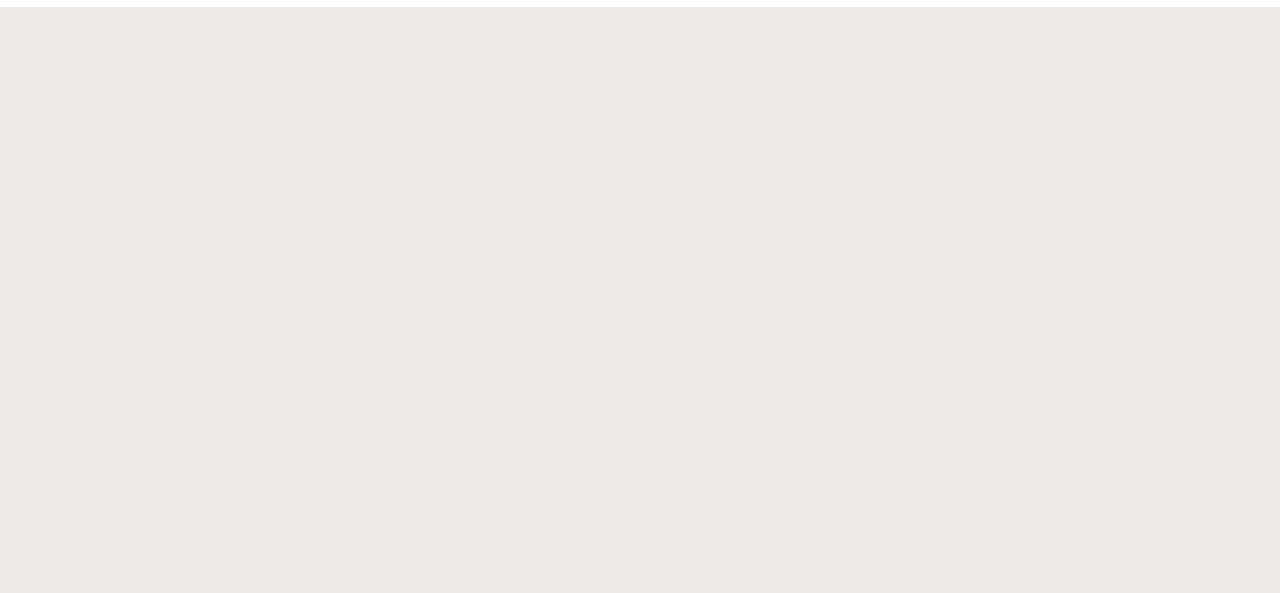
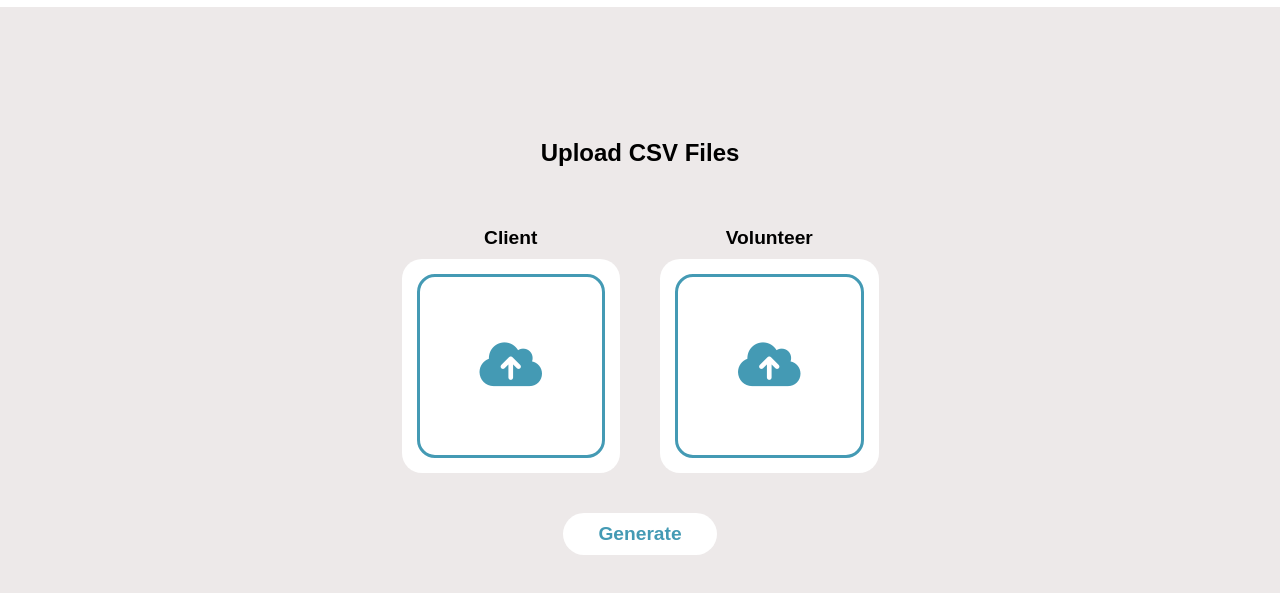
Before and after one commit to EfrenLlanes17/EMMPhoneTree, a website: page public/index.html in a window 1280 px wide. Shown: the part 133-726 px from the top of the page. Drawn offline with Linux system fonts and the light colour scheme.

Commit message:
UI and upload implentation for upload page finished

```diff
--- a/public/index.css
+++ b/public/index.css
@@ -1,6 +1,7 @@
 html, body {
     height: 100%;
     margin: 0;
+    font-family: sans-serif;
 }
 
 body {
@@ -13,9 +14,20 @@
     flex: 1.75;
 }
 
-.content{
+.container{
     background-color: #ede9e9;
     flex: 8.25;
+    display: flex;
+    justify-content: center;
+    align-items: center;
+    height: auto;
+}
+
+.content{
+    display: flex;
+    flex-direction: column;
+    text-align: center;
+    gap: 40px;
 }
 
 .logo{
@@ -24,3 +36,54 @@
     display: flex;
     align-items: center;
 }
+
+.generateBtn{
+  background-color: white;
+  color: #449ab4;
+  border: none;
+  font-weight: bold;
+  padding: 10px 35px;
+  border-radius: 25px;
+  cursor: pointer;
+  font-size:1.2rem;
+  align-self: center;
+}
+
+.uploadContainer {
+  display: flex;
+  gap: 40px;
+  justify-content: center;
+}
+
+.upload-group {
+  display: flex;
+  flex-direction: column;
+  align-items: center;
+  gap: 10px;
+}
+
+.upload-group h2 {
+  margin: 0;
+  font-size: 1.2rem;
+}
+
+.upload-btn {
+  background-color: white;
+  border: none;
+  padding: 15px;
+  border-radius: 20px;
+  cursor: pointer;
+}
+
+.upload-btn .inner {
+  border: 3px solid #449ab4;
+  border-radius: 18px;
+  padding: 60px;
+  color: #449ab4;
+  font-size: 50px;
+}
+
+.inner p{
+    font-size: 1rem;
+    margin: 0;
+}
--- a/public/index.html
+++ b/public/index.html
@@ -22,8 +22,9 @@
       to avoid connecting the SDK to running emulators.
     -->
     <!-- <script defer src="/__/firebase/init.js?useEmulator=true"></script> -->
-    <script src="index.js"></script>
+    <script src="index.js" defer></script>
     <link rel="stylesheet" href="./index.css">
+    <link rel="stylesheet" href="https://cdnjs.cloudflare.com/ajax/libs/font-awesome/6.5.0/css/all.min.css">
 
   </head>
   <body>
@@ -35,7 +36,38 @@
 
     </div>
 
-    <div class="content">
+    <div class="container">
+      <div class="content">
+        <h2 class="uplaodtext">Upload CSV Files</h2>
+        <div class="uploadContainer">
+
+           <div class="upload-group">
+            <h2>Client</h2>
+            <button id="clientUpload" class="upload-btn">
+              <div class="inner">
+                <i class="fa-solid fa-cloud-arrow-up"></i>
+                <p id="clientFileName"></p>
+              </div>
+            </button>
+          </div>
+          <input type="file" id="clientFile" accept=".csv,.xlsx" hidden>
+
+          <div class="upload-group">
+            <h2>Volunteer</h2>
+            <button id="volunteerUpload" class="upload-btn">
+              <div class="inner">
+                <i class="fa-solid fa-cloud-arrow-up"></i>
+                <p id="volunteerFileName"></p>
+              </div>
+            </button>
+            <input type="file" id="volunteerFile" accept=".csv,.xlsx" hidden>
+          </div>
+
+
+        </div>
+        <button id="generateBtn" class="generateBtn">Generate</button>
+
+      </div>
 
     </div>
 
--- a/public/index.js
+++ b/public/index.js
@@ -0,0 +1,33 @@
+const volunteerBtn = document.getElementById("volunteerUpload");
+const volunteerFileInput = document.getElementById("volunteerFile");
+const volunteerFileNameText = document.getElementById("volunteerFileName");
+
+const clientBtn = document.getElementById("clientUpload");
+const clientFileInput = document.getElementById("clientFile");
+const clientFileNameText = document.getElementById("clientFileName");
+
+const generateBtn = document.getElementById("generateBtn");
+
+volunteerBtn.addEventListener("click", () => {
+  volunteerFileInput.click();
+});
+
+volunteerFileInput.addEventListener("change", () => {
+  if (volunteerFileInput.files.length > 0) {
+    volunteerFileNameText.textContent = volunteerFileInput.files[0].name;
+  }
+});
+
+clientBtn.addEventListener("click", () => {
+  clientFileInput.click();
+});
+
+clientFileInput.addEventListener("change", () => {
+  if (clientFileInput.files.length > 0) {
+    clientFileNameText.textContent = clientFileInput.files[0].name;
+  }
+});
+
+generateBtn.addEventListener("click",() => {
+    console.log("Generate");
+});
```
